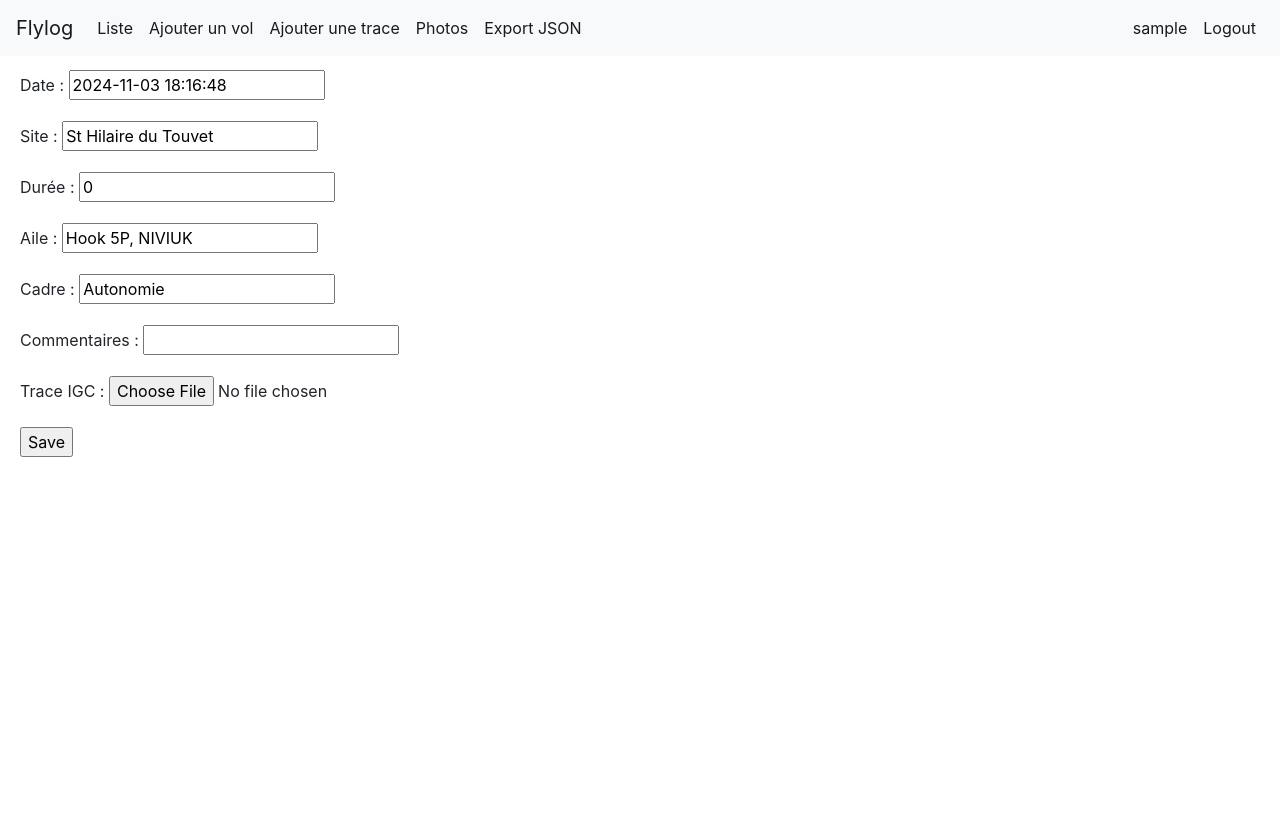
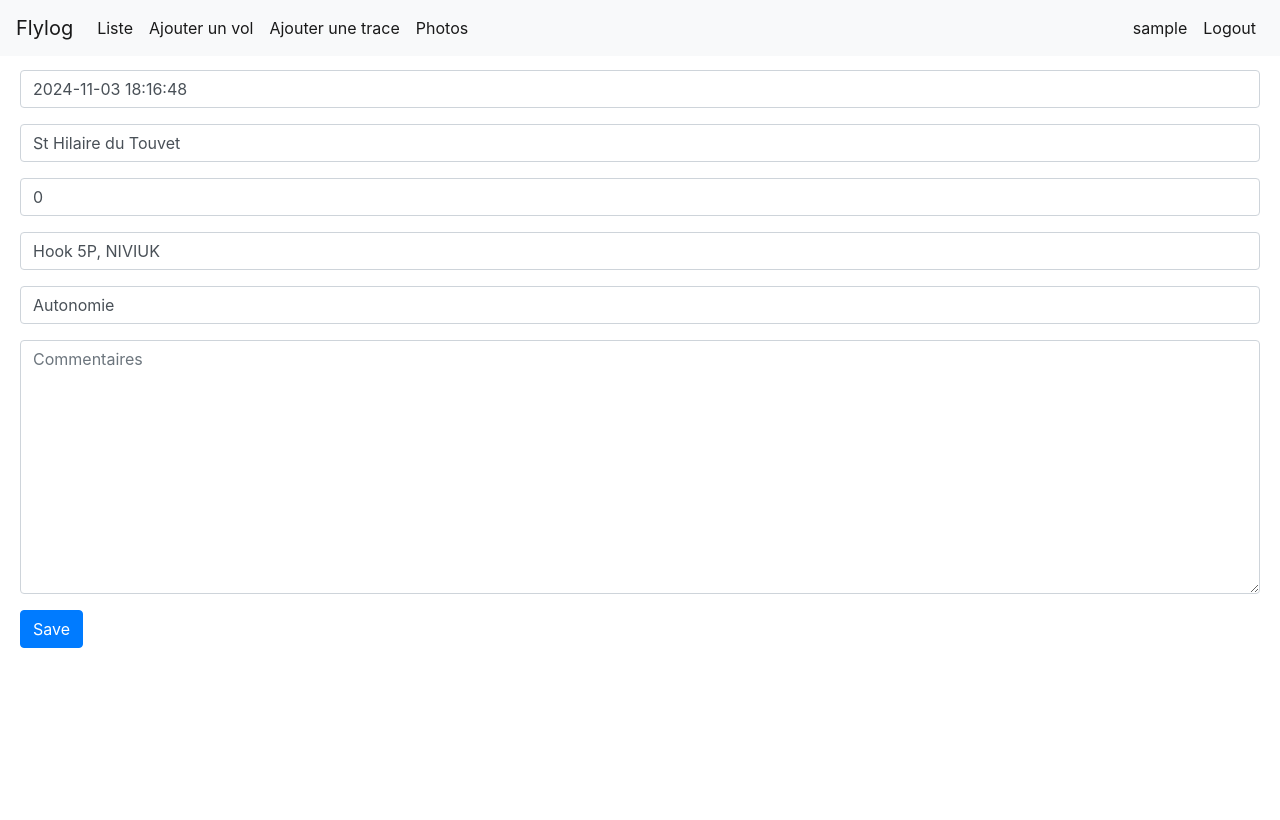
Before and after one commit to gbesnard/flylog, a Django app: page /create/ in a window 1280 px wide. Run offline with Django 3.2, Linux system fonts and the light colour scheme; the visitor is signed in with stand-in values (Sample User, id 1); some libraries are stand-ins or nearby versions.

Commit message:
use form class and pretty up some things

```diff
--- a/docker-compose.yml
+++ b/docker-compose.yml
@@ -1,5 +1,3 @@
-version: '3.7'
-
 services:
     nginx:
         build: ./nginx
--- /dev/null
+++ b/flylog_django/overview/forms.py
@@ -0,0 +1,72 @@
+from django import forms
+from . import models
+
+class CreateFromIgcForm(forms.ModelForm):
+
+    class Meta:
+        model = models.Flight
+        fields = ['site', 'wing', 'comment', 'igc']
+
+        # Dont display labels, placeholders are enough
+        labels = dict()
+        for field in fields:
+            labels[field] = ""
+        labels["igc"] = "Trace .igc"
+
+        widgets = {
+            'site': forms.TextInput(attrs={
+                'class': 'form-control',
+                'placeholder': "Site"
+             }),
+            'wing': forms.TextInput(attrs={
+                'class': 'form-control',
+                'placeholder': "Aile"
+             }),
+            'comment': forms.Textarea(attrs={
+                'class': 'form-control',
+                'placeholder': "Commentaires"
+             }),
+            'igc': forms.FileInput(attrs={
+                'class': 'form-control',
+                # 'placeholder': "igc" doesn't work for fileinput
+             }),
+        }
+
+class CreateForm(forms.ModelForm):
+
+    class Meta:
+        model = models.Flight
+        fields = ['date', 'site', 'duration', 'wing', 'context', 'comment']
+
+        # Dont display labels, placeholders are enough
+        labels = dict()
+        for field in fields:
+            labels[field] = ""
+        labels["igc"] = "Trace .igc"
+
+        widgets = {
+            'date': forms.TextInput(attrs={
+                'class': 'form-control',
+                'placeholder': "Date"
+             }),
+            'site': forms.TextInput(attrs={
+                'class': 'form-control',
+                'placeholder': "Site"
+             }),
+            'duration': forms.TextInput(attrs={
+                'class': 'form-control',
+                'placeholder': "Durée"
+             }),
+            'wing': forms.TextInput(attrs={
+                'class': 'form-control',
+                'placeholder': "Aile"
+             }),
+            'context': forms.TextInput(attrs={
+                'class': 'form-control',
+                'placeholder': "Cadre"
+             }),
+            'comment': forms.Textarea(attrs={
+                'class': 'form-control',
+                'placeholder': "Commentaires"
+             }),
+        }
--- a/flylog_django/overview/models.py
+++ b/flylog_django/overview/models.py
@@ -4,17 +4,18 @@ import datetime
 from django.utils import timezone
 from django.dispatch import receiver
 from django.utils.translation import gettext as _
+from django.core.validators import MaxLengthValidator
 
 
 class Flight(models.Model):
     id = models.AutoField(primary_key=True)
-    date = models.DateTimeField(verbose_name=_('Date'), default=datetime.datetime.now(tz=timezone.utc))
+    date = models.DateTimeField(verbose_name=_('Date'), default=datetime.datetime.now(tz=timezone.utc).replace(microsecond=0))
     site = models.CharField(max_length=32, verbose_name=_('Site'), default='St Hilaire du Touvet')
     duration = models.fields.PositiveSmallIntegerField(verbose_name=_('Durée'), default=0)
     wing = models.CharField(max_length=32, verbose_name=_('Aile'), default='Hook 5P, NIVIUK')
     context = models.CharField(max_length=32, verbose_name=_('Cadre'), default='Autonomie')
-    comment = models.CharField(max_length=2048, verbose_name=_('Commentaires'))
-    igc = models.FileField(verbose_name=_('Trace IGC'), upload_to='tracks/', blank=True, default='')
+    comment = models.CharField(max_length=2048, verbose_name=_('Commentaire'))
+    igc = models.FileField(verbose_name=_('Trace IGC'), upload_to='tracks/', default='')
 
     class Meta:
         ordering = ['date']
--- a/flylog_django/overview/urls.py
+++ b/flylog_django/overview/urls.py
@@ -4,8 +4,6 @@ from . import views
 
 urlpatterns = [
     path('', views.IndexView.as_view(), name='index'),
-    path('import_json/', views.import_json, name='import_json'),
-    path('export_json/', views.export_json, name='export_json'),
     path('create/', views.FlightCreateView.as_view(), name='create'),
     path('create_from_igc/', views.FlightCreateFromIGCView.as_view(), name='create-from-igc'),
     path('photos/', views.PhotosView.as_view(), name='photos'),
--- a/flylog_django/overview/views.py
+++ b/flylog_django/overview/views.py
@@ -1,6 +1,7 @@
 from django.http import HttpResponse
 
-from .models import Flight, Image, Video
+from . import models
+from . import forms
 
 import json
 import os
@@ -24,7 +25,7 @@ class IndexView(LoginRequiredMixin, View):
     def get(self, request):
         information = GeneralInfo()
         context = {
-            'flight_list': Flight.objects.all(),
+            'flight_list': models.Flight.objects.all(),
             'information': information
         }
         return render(request, 'overview/flight_list.html', context)
@@ -38,13 +39,13 @@ class ReliefView(LoginRequiredMixin, View):
 class PhotosView(LoginRequiredMixin, View):
     def get(self, request):
         context = {
-            'flight_list': Flight.objects.all(),
+            'flight_list': models.Flight.objects.all(),
         }
         return render(request, 'overview/photos.html', context)
 
 
 class FlightDetailView(LoginRequiredMixin, DetailView):
-    model = Flight
+    model = models.Flight
 
     def get_context_data(self, **kwargs):
         context = super().get_context_data(**kwargs)
@@ -145,16 +146,16 @@ class FlightDetailView(LoginRequiredMixin, DetailView):
         return context
 
 class FlightCreateView(LoginRequiredMixin, CreateView):
-    model = Flight
-    fields = ['date', 'site', 'duration', 'wing', 'context', 'comment', 'igc']
+    model = models.Flight
+    form_class = forms.CreateForm
 
     def get_success_url(self):
         return '/' + str(self.object.id) + '/detail/'
 
 
 class FlightCreateFromIGCView(LoginRequiredMixin, CreateView):
-    model = Flight
-    fields = ['site', 'wing', 'comment', 'igc']
+    model = models.Flight
+    form_class = forms.CreateFromIgcForm
 
     def get_success_url(self):
         return '/' + str(self.object.id) + '/detail/'
@@ -177,7 +178,7 @@ class FlightCreateFromIGCView(LoginRequiredMixin, CreateView):
 
 
 class FlightAddImageView(LoginRequiredMixin, CreateView):
-    model = Image
+    model = models.Image
     fields = ['img_path']
 
     def get_initial(self):
@@ -185,14 +186,14 @@ class FlightAddImageView(LoginRequiredMixin, CreateView):
         return super().get_initial()
 
     def form_valid(self, form):
-        form.instance.flight = Flight.objects.get(pk=self.kwargs['pk'])
+        form.instance.flight = models.Flight.objects.get(pk=self.kwargs['pk'])
         post = form.save(commit=False)
         post.save()
         return super().form_valid(form)
 
 
 class FlightAddVideoView(LoginRequiredMixin, CreateView):
-    model = Video
+    model = models.Video
     fields = ['video_path']
 
     def get_initial(self):
@@ -200,28 +201,28 @@ class FlightAddVideoView(LoginRequiredMixin, CreateView):
         return super().get_initial()
 
     def form_valid(self, form):
-        form.instance.flight = Flight.objects.get(pk=self.kwargs['pk'])
+        form.instance.flight = models.Flight.objects.get(pk=self.kwargs['pk'])
         post = form.save(commit=False)
         post.save()
         return super().form_valid(form)
 
 
 class FlightDeleteImageView(LoginRequiredMixin, DeleteView):
-    model = Image
+    model = models.Image
 
     def get_success_url(self):
         return '/' + str(self.object.flight.id) + '/detail/'
 
 
 class FlightDeleteVideoView(LoginRequiredMixin, DeleteView):
-    model = Video
+    model = models.Video
 
     def get_success_url(self):
         return '/' + str(self.object.flight.id) + '/detail/'
 
 
 class FlightUpdateView(LoginRequiredMixin, UpdateView):
-    model = Flight
+    model = models.Flight
     success_url = "/"
     fields = ['date', 'site', 'duration', 'wing', 'context', 'comment', 'igc']
     template_name_suffix = '_update_form'
@@ -232,7 +233,7 @@ class FlightUpdateView(LoginRequiredMixin, UpdateView):
 
 
 class FlightDeleteView(LoginRequiredMixin, DeleteView):
-    model = Flight
+    model = models.Flight
     success_url = "/"
 
 
@@ -247,7 +248,7 @@ class GeneralInfo:
         duration_sum_per_year_tmp = {}
         duration_sum_tmp = 0
 
-        for flight in Flight.objects.all():
+        for flight in models.Flight.objects.all():
             year = flight.date.year.__str__();
             if year not in duration_sum_per_year_tmp:
                 duration_sum_per_year_tmp[year] = flight.duration
@@ -299,12 +300,12 @@ def import_json(request):
 
             if "videos" in row:
                 for video_dict in row["videos"]:
-                    video = Video(url=video_dict["url"], flight=flight)
+                    video = models.Video(url=video_dict["url"], flight=flight)
                     video.save()
 
             if "images" in row:
                 for image_dict in row["images"]:
-                    image = Image(url=image_dict["url"], flight=flight)
+                    image = models.Image(url=image_dict["url"], flight=flight)
                     image.save()
 
     return HttpResponse("JSON import done.")
--- a/flylog_django/static/css/base_generic.css
+++ b/flylog_django/static/css/base_generic.css
@@ -26,3 +26,28 @@ body {
 #toggleButton {
     padding: 0px;
 }
+
+#form-control {
+    width: 100%;
+}
+
+img {
+    height: auto;
+    width: 640px;
+}
+
+video {
+    height: auto;
+    width: 640px;
+}
+
+@media only screen and (max-width : 640px) {
+    img {
+        width: 100%;
+        height: auto;
+    }
+    video {
+        width: 100%;
+        height: auto;
+    }
+}
--- a/flylog_django/templates/overview/base_generic.html
+++ b/flylog_django/templates/overview/base_generic.html
@@ -35,9 +35,6 @@
                 <li class="nav-item active">
                     <a class="nav-link" href="{% url 'photos' %}">Photos</a>
                 </li>
-                <li class="nav-item active">
-                    <a class="nav-link" href="{% url 'export_json' %}">Export JSON</a>
-                </li>
             </ul>
         </div>
         <div class="collapse navbar-collapse" id="navbarNav">
--- a/flylog_django/templates/overview/flight_confirm_delete.html
+++ b/flylog_django/templates/overview/flight_confirm_delete.html
@@ -3,6 +3,6 @@
 {% block content %}
     <form method="post">{% csrf_token %}
         <p>Supprimer le vol du "{{ object.date }}"?</p>
-        <input type="submit" value="Confirm">
+        <input class="btn btn-danger" type="submit" value="Confirm">
     </form>
 {% endblock %}
--- a/flylog_django/templates/overview/flight_form.html
+++ b/flylog_django/templates/overview/flight_form.html
@@ -3,6 +3,6 @@
 {% block content %}
     <form method="post" enctype="multipart/form-data">{% csrf_token %}
         {{ form.as_p }}
-        <input type="submit" value="Save">
+        <input class="btn btn-primary" type="submit" value="Save">
     </form>
 {% endblock %}
--- a/flylog_django/templates/overview/flight_update_form.html
+++ b/flylog_django/templates/overview/flight_update_form.html
@@ -3,6 +3,6 @@
 {% block content %}
     <form method="post" enctype="multipart/form-data" class="dropzone">{% csrf_token %}
         {{ form.as_p }}
-        <input type="submit" value="Update">
+        <input class="btn btn-primary" type="submit" value="Update">
     </form>
 {% endblock %}
--- a/flylog_django/templates/overview/image_confirm_delete.html
+++ b/flylog_django/templates/overview/image_confirm_delete.html
@@ -3,6 +3,6 @@
 {% block content %}
     <form method="post">{% csrf_token %}
         <p>Supprimer l'image "{{ image.img_path }}"?</p>
-        <input type="submit" value="Confirm">
+        <input class="btn btn-danger" type="submit" value="Confirm">
     </form>
 {% endblock %}
--- a/flylog_django/templates/overview/image_form.html
+++ b/flylog_django/templates/overview/image_form.html
@@ -3,6 +3,6 @@
 {% block content %}
     <form method="post" enctype="multipart/form-data" class="dropzone">{% csrf_token %}
         {{ form.as_p }}
-        <input type="submit" value="Save">
+        <input class="btn btn-primary" type="submit" value="Save">
     </form>
 {% endblock %}
--- a/flylog_django/templates/overview/video_confirm_delete.html
+++ b/flylog_django/templates/overview/video_confirm_delete.html
@@ -3,6 +3,6 @@
 {% block content %}
     <form method="post">{% csrf_token %}
         <p>Supprimer la video "{{ video.video_path }}"?</p>
-        <input type="submit" value="Confirm">
+        <input class="btn btn-danger" type="submit" value="Confirm">
     </form>
 {% endblock %}
--- a/flylog_django/templates/overview/video_form.html
+++ b/flylog_django/templates/overview/video_form.html
@@ -3,6 +3,6 @@
 {% block content %}
     <form method="post" enctype="multipart/form-data" class="dropzone">{% csrf_token %}
         {{ form.as_p }}
-        <input type="submit" value="Save">
+        <input class="btn btn-primary" type="submit" value="Save">
     </form>
 {% endblock %}
```
Also changed, not shown: flylog_django/templates/overview/flight_detail.html (+14 -11 lines), 3 other files.
